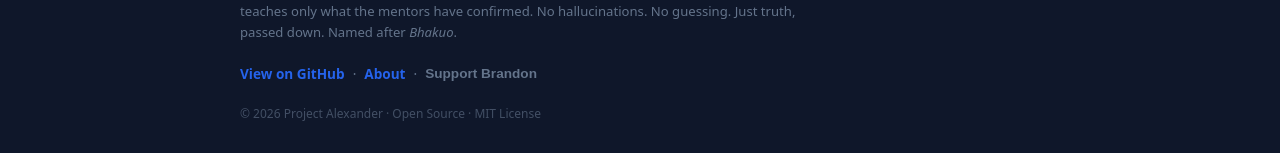
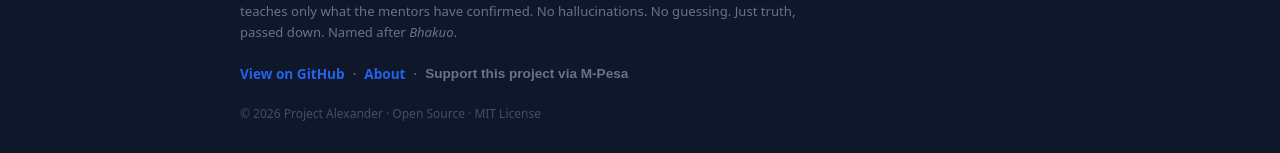
Before and after one commit to djBrandy/Bhakuo, a React (Vite) app: page / in a window 1280 px wide. Shown: the part 935-1088 px from the top of the page. Built offline with nearby package versions, Linux system fonts and the light colour scheme.

Commit message:
fix: support link says M-Pesa, shows number on copy

```diff
--- a/src/components/Footer.tsx
+++ b/src/components/Footer.tsx
@@ -36,8 +36,8 @@ const Footer = ({ onNavigate }: FooterProps) => {
             About
           </a>
           <span className="footer-dot">·</span>
-          <button className="footer-support-inline" onClick={copy}>
-            {copied ? '✓ Copied' : 'Support Brandon'}
+          <button className="footer-support-inline" onClick={copy} title="M-Pesa: 0112607179">
+            {copied ? '✓ 0112607179 copied' : 'Support this project via M-Pesa'}
           </button>
         </div>
 
```
